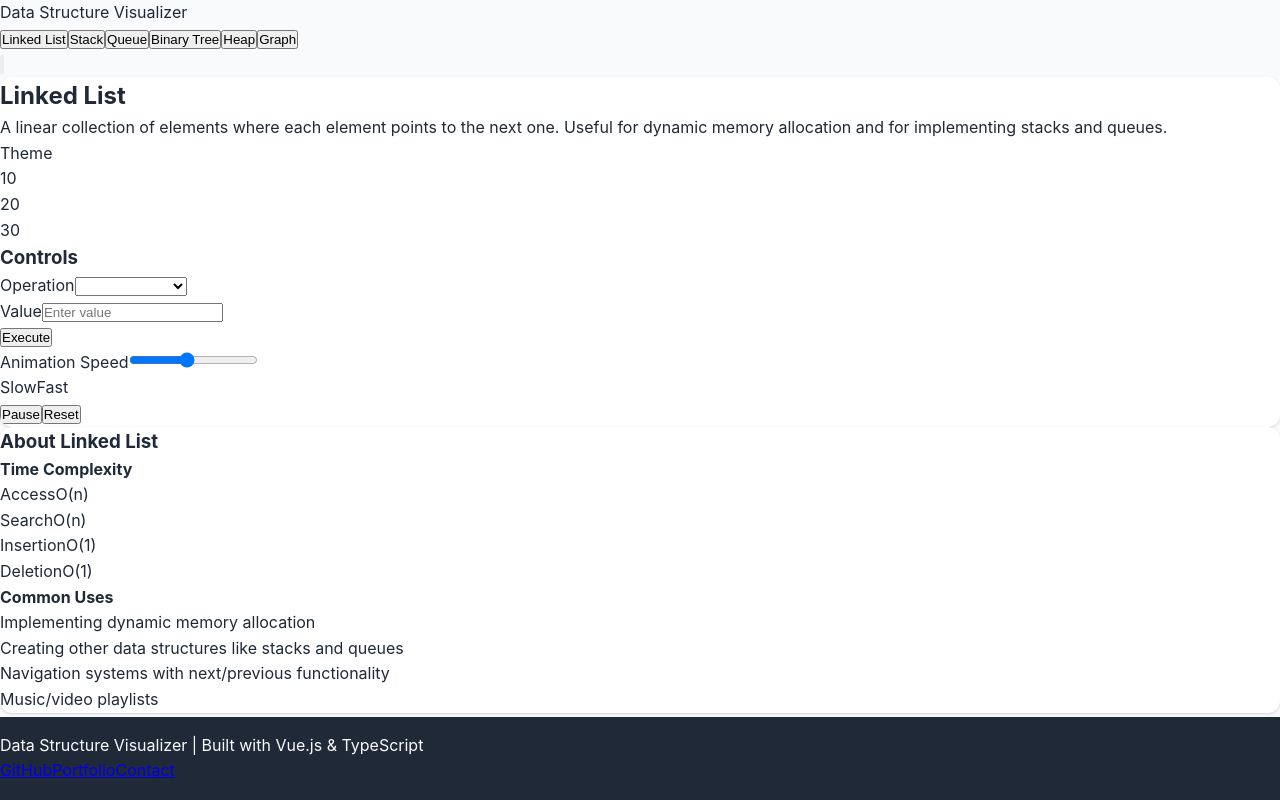
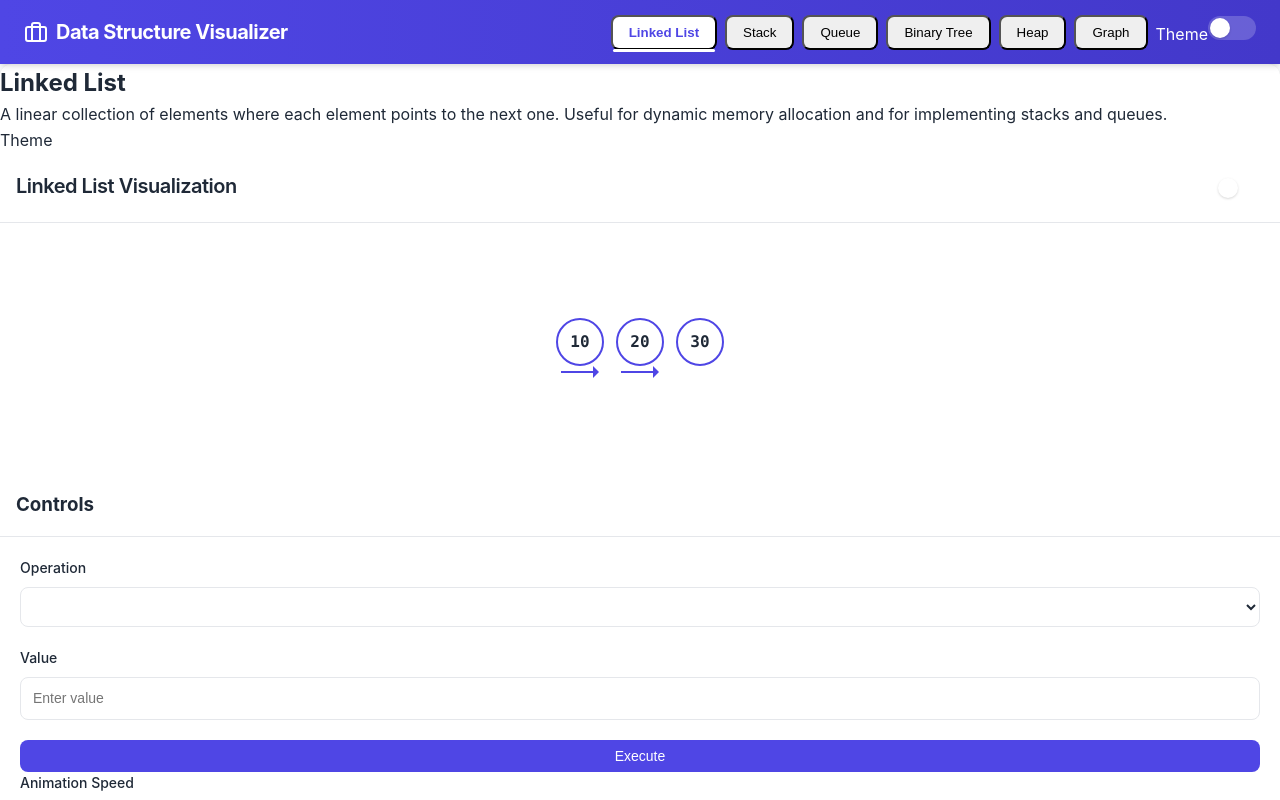
Before and after one commit to f3mi/data-structure-visualizer, a Vue app: page / in a window 1280 px wide. Shown: the top 800 px of the page. Built offline with nearby package versions, Linux system fonts and the light colour scheme.

Commit message:
Enhancing Layout and Component Styling

```diff
--- a/src/components/ControlPanel.vue
+++ b/src/components/ControlPanel.vue
@@ -1,74 +1,102 @@
 <template>
-  <div class="bg-gray-100 rounded-lg p-4">
-    <h3 class="text-lg font-semibold mb-4 text-gray-800">Controls</h3>
+  <div class="control-panel h-full">
+    <div class="control-panel-header">
+      <h3 class="text-lg font-semibold">Controls</h3>
+    </div>
 
+    <div class="control-panel-content">
       <!-- Operation Selector -->
-    <div class="mb-4">
-      <label class="block text-sm font-medium text-gray-700 mb-1">Operation</label>
-      <select v-model="selectedOperation" class="w-full p-2 border rounded">
+      <div class="form-group">
+        <label class="form-label">Operation</label>
+        <select v-model="selectedOperation" class="form-select">
           <option v-for="op in availableOperations" :key="op" :value="op">{{ op }}</option>
         </select>
       </div>
 
       <!-- Value Input -->
-    <div class="mb-4" v-if="operationRequiresValue">
-      <label class="block text-sm font-medium text-gray-700 mb-1">Value</label>
-      <input type="text" v-model="operationValue" class="w-full p-2 border rounded" placeholder="Enter value">
+      <div class="form-group" v-if="operationRequiresValue">
+        <label class="form-label">Value</label>
+        <input type="text" v-model="operationValue" class="form-input" placeholder="Enter value">
       </div>
 
       <!-- Index Input for specific operations -->
-    <div class="mb-4" v-if="operationRequiresIndex">
-      <label class="block text-sm font-medium text-gray-700 mb-1">Index</label>
-      <input type="number" v-model="operationIndex" class="w-full p-2 border rounded" placeholder="Enter index" min="0">
+      <div class="form-group" v-if="operationRequiresIndex">
+        <label class="form-label">Index</label>
+        <input type="number" v-model="operationIndex" class="form-input" placeholder="Enter index" min="0">
       </div>
 
       <!-- Execute Button -->
       <button
         @click="executeOperation"
-      class="w-full bg-indigo-600 text-white py-2 rounded hover:bg-indigo-700 transition-colors mb-6"
+        class="btn btn-primary btn-full mb-6"
       >
         Execute
       </button>
 
       <!-- Animation Controls -->
-    <div class="mb-4">
-      <label class="block text-sm font-medium text-gray-700 mb-1">Animation Speed</label>
-      <input type="range" v-model="speed" min="1" max="10" class="w-full">
-      <div class="flex justify-between text-xs text-gray-500">
+      <div class="form-group">
+        <div class="flex justify-between items-center mb-2">
+          <label class="form-label mb-0">Animation Speed</label>
+          <span class="text-sm font-mono">{{ speed }}/10</span>
+        </div>
+        <input
+          type="range"
+          v-model="speed"
+          min="1"
+          max="10"
+          class="range-slider-input"
+        >
+        <div class="range-slider-labels">
           <span>Slow</span>
           <span>Fast</span>
         </div>
       </div>
 
-    <div class="flex space-x-2">
+      <div class="flex gap-3 mt-4">
         <button
           @click="togglePlayPause"
-        class="flex-1 bg-gray-200 text-gray-800 py-2 px-4 rounded hover:bg-gray-300 transition-colors"
+          class="btn btn-secondary flex-1"
         >
+          <svg xmlns="http://www.w3.org/2000/svg" width="16" height="16" viewBox="0 0 24 24" fill="none" stroke="currentColor" stroke-width="2" stroke-linecap="round" stroke-linejoin="round" class="mr-1">
+            <path v-if="!isPlaying" d="M5 3l14 9-14 9V3z"></path>
+            <path v-else d="M6 4h4v16H6V4zm8 0h4v16h-4V4z"></path>
+          </svg>
           {{ isPlaying ? 'Pause' : 'Play' }}
         </button>
         <button
           @click="reset"
-        class="flex-1 bg-gray-200 text-gray-800 py-2 px-4 rounded hover:bg-gray-300 transition-colors"
+          class="btn btn-secondary flex-1"
         >
+          <svg xmlns="http://www.w3.org/2000/svg" width="16" height="16" viewBox="0 0 24 24" fill="none" stroke="currentColor" stroke-width="2" stroke-linecap="round" stroke-linejoin="round" class="mr-1">
+            <path d="M3 2v6h6"></path>
+            <path d="M3 13a9 9 0 1 0 3-7.7L3 8"></path>
+          </svg>
           Reset
         </button>
+      </div>
+
+      <!-- Operation Log -->
+      <div class="mt-6 p-3 bg-gray-50 border border-gray-100 rounded text-sm" v-if="operationLog">
+        <div class="font-medium mb-1">Last Operation:</div>
+        <div class="text-gray-600">{{ operationLog }}</div>
+      </div>
     </div>
   </div>
 </template>
 
 <script setup lang="ts">
-import { ref, computed, watch } from 'vue'
-import { useDataStructureStore } from '../store'
+import { ref, computed, watch } from 'vue';
+import { useDataStructureStore } from '../store';
 
-const store = useDataStructureStore()
-const activeDataStructure = computed(() => store.activeDataStructure)
-const isPlaying = computed(() => store.isPlaying)
+const store = useDataStructureStore();
+const activeDataStructure = computed(() => store.activeDataStructure);
+const isPlaying = computed(() => store.isPlaying);
+const operationLog = computed(() => store.operationLog);
 
-const selectedOperation = ref('')
-const operationValue = ref('')
-const operationIndex = ref(0)
-const speed = ref(5)
+const selectedOperation = ref('');
+const operationValue = ref('');
+const operationIndex = ref(0);
+const speed = ref(5);
 
 // Operations available for each data structure
 const operationsMap = {
@@ -78,52 +106,52 @@ const operationsMap = {
   'Binary Tree': ['Insert', 'Delete', 'Search', 'In-order Traversal', 'Pre-order Traversal', 'Post-order Traversal'],
   'Heap': ['Insert', 'Extract Min/Max', 'Heapify'],
   'Graph': ['Add Vertex', 'Add Edge', 'Remove Vertex', 'Remove Edge', 'BFS', 'DFS']
-}
+};
 
 const availableOperations = computed(() => {
-  return operationsMap[activeDataStructure.value as keyof typeof operationsMap] || []
-})
+  return operationsMap[activeDataStructure.value as keyof typeof operationsMap] || [];
+});
 
 const operationRequiresValue = computed(() => {
-  const noValueOperations = ['Delete at Head', 'Delete at Tail', 'Pop', 'Dequeue', 'Peek', 'Extract Min/Max', 'In-order Traversal', 'Pre-order Traversal', 'Post-order Traversal', 'BFS', 'DFS']
-  return !noValueOperations.includes(selectedOperation.value)
-})
+  const noValueOperations = ['Delete at Head', 'Delete at Tail', 'Pop', 'Dequeue', 'Peek', 'Extract Min/Max', 'In-order Traversal', 'Pre-order Traversal', 'Post-order Traversal', 'BFS', 'DFS'];
+  return !noValueOperations.includes(selectedOperation.value);
+});
 
 const operationRequiresIndex = computed(() => {
-  return ['Insert at Index', 'Delete at Index'].includes(selectedOperation.value)
-})
+  return ['Insert at Index', 'Delete at Index'].includes(selectedOperation.value);
+});
 
 watch(activeDataStructure, () => {
-  selectedOperation.value = availableOperations.value[0] || ''
-  operationValue.value = ''
-  operationIndex.value = 0
-})
+  selectedOperation.value = availableOperations.value[0] || '';
+  operationValue.value = '';
+  operationIndex.value = 0;
+});
 
 watch(speed, (newSpeed) => {
-  store.setAnimationSpeed(newSpeed)
-})
+  store.setAnimationSpeed(newSpeed);
+});
 
 function executeOperation() {
   store.executeOperation({
     type: selectedOperation.value,
     value: operationValue.value,
     index: operationIndex.value
-  })
+  });
 
   // Clear inputs after operation
   if (operationRequiresValue.value) {
-    operationValue.value = ''
+    operationValue.value = '';
   }
   if (operationRequiresIndex.value) {
-    operationIndex.value = 0
+    operationIndex.value = 0;
   }
 }
 
 function togglePlayPause() {
-  store.togglePlayPause()
+  store.togglePlayPause();
 }
 
 function reset() {
-  store.reset()
+  store.reset();
 }
 </script>
--- a/src/components/Navbar.vue
+++ b/src/components/Navbar.vue
@@ -1,58 +1,71 @@
 <template>
-  <nav class="bg-indigo-600 text-white shadow-md">
-    <div class="container mx-auto px-4 py-3">
-      <div class="flex justify-between items-center">
-        <div class="text-xl font-bold">Data Structure Visualizer</div>
-        <div class="hidden md:flex space-x-4">
+  <nav class="navbar">
+    <div class="container navbar-container">
+      <div class="navbar-brand">
+        <svg xmlns="http://www.w3.org/2000/svg" width="24" height="24" viewBox="0 0 24 24" fill="none" stroke="currentColor" stroke-width="2" stroke-linecap="round" stroke-linejoin="round">
+          <rect x="2" y="7" width="20" height="14" rx="2" ry="2"></rect>
+          <path d="M16 21V5a2 2 0 0 0-2-2h-4a2 2 0 0 0-2 2v16"></path>
+        </svg>
+        <span>Data Structure Visualizer</span>
+      </div>
+
+      <div class="navbar-links">
         <button
           v-for="structure in dataStructures"
           :key="structure"
           @click="selectDataStructure(structure)"
-            :class="[
-              'px-3 py-2 rounded transition-colors',
-              structure === activeDataStructure
-                ? 'bg-white text-indigo-600 font-medium'
-                : 'hover:bg-indigo-500'
-            ]"
+          class="navbar-link"
+          :class="{ 'active': structure === activeDataStructure }"
         >
           {{ structure }}
         </button>
+
+        <div class="flex items-center ml-4">
+          <span class="text-sm mr-2">Theme</span>
+          <div
+            class="theme-toggle"
+            :class="{ 'active': isDarkMode }"
+            @click="toggleDarkMode"
+          ></div>
+        </div>
       </div>
 
       <!-- Mobile menu button -->
-        <div class="md:hidden">
-          <button @click="toggleMobileMenu" class="p-2">
-            <svg xmlns="http://www.w3.org/2000/svg" class="h-6 w-6" fill="none" viewBox="0 0 24 24" stroke="currentColor">
-              <path v-if="!mobileMenuOpen" stroke-linecap="round" stroke-linejoin="round" stroke-width="2" d="M4 6h16M4 12h16M4 18h16" />
-              <path v-else stroke-linecap="round" stroke-linejoin="round" stroke-width="2" d="M6 18L18 6M6 6l12 12" />
+      <button @click="toggleMobileMenu" class="mobile-menu-button">
+        <svg xmlns="http://www.w3.org/2000/svg" width="24" height="24" viewBox="0 0 24 24" fill="none" stroke="currentColor" stroke-width="2" stroke-linecap="round" stroke-linejoin="round">
+          <path v-if="!mobileMenuOpen" d="M3 12h18M3 6h18M3 18h18"></path>
+          <path v-else d="M18 6L6 18M6 6l12 12"></path>
         </svg>
       </button>
     </div>
-      </div>
 
     <!-- Mobile menu -->
-      <div v-if="mobileMenuOpen" class="md:hidden mt-2 pb-2">
+    <div v-if="mobileMenuOpen" class="mobile-menu">
       <button
         v-for="structure in dataStructures"
         :key="structure"
         @click="selectDataStructure(structure); mobileMenuOpen = false"
-          :class="[
-            'block w-full text-left px-3 py-2 rounded my-1 transition-colors',
-            structure === activeDataStructure
-              ? 'bg-white text-indigo-600 font-medium'
-              : 'hover:bg-indigo-500'
-          ]"
+        class="mobile-menu-link"
+        :class="{ 'active': structure === activeDataStructure }"
       >
         {{ structure }}
       </button>
+
+      <div class="flex justify-between items-center p-3 mt-2">
+        <span class="text-sm">Dark Mode</span>
+        <div
+          class="theme-toggle"
+          :class="{ 'active': isDarkMode }"
+          @click="toggleDarkMode"
+        ></div>
       </div>
     </div>
   </nav>
 </template>
 
 <script setup lang="ts">
-import { ref, computed } from 'vue'
-import { useDataStructureStore } from '../store'
+import { ref, computed } from 'vue';
+import { useDataStructureStore } from '../store';
 
 const dataStructures = [
   'Linked List',
@@ -61,17 +74,29 @@ const dataStructures = [
   'Binary Tree',
   'Heap',
   'Graph'
-]
+];
 
-const store = useDataStructureStore()
-const activeDataStructure = computed(() => store.activeDataStructure)
-const mobileMenuOpen = ref(false)
+const store = useDataStructureStore();
+const activeDataStructure = computed(() => store.activeDataStructure);
+const mobileMenuOpen = ref(false);
+const isDarkMode = ref(false);
 
 function selectDataStructure(structure: string) {
-  store.setActiveDataStructure(structure)
+  store.setActiveDataStructure(structure);
 }
 
 function toggleMobileMenu() {
-  mobileMenuOpen.value = !mobileMenuOpen.value
+  mobileMenuOpen.value = !mobileMenuOpen.value;
 }
+
+function toggleDarkMode() {
+  isDarkMode.value = !isDarkMode.value;
+  const event = new CustomEvent('toggle-dark-mode', { detail: isDarkMode.value });
+  window.dispatchEvent(event);
+}
+
+// Listen for dark mode changes from other components
+window.addEventListener('dark-mode-changed', (event: any) => {
+  isDarkMode.value = event.detail;
+});
 </script>
--- a/src/components/dataStructures/LinkedList.vue
+++ b/src/components/dataStructures/LinkedList.vue
@@ -1,42 +1,51 @@
 <template>
-  <div class="flex flex-col items-center">
-    <div v-if="loading" class="text-center py-12">
-      <div class="inline-block animate-spin rounded-full h-8 w-8 border-t-2 border-b-2 border-indigo-600"></div>
-      <p class="mt-2 text-gray-600">{{ loadingMessage }}</p>
+  <div class="visualizer-container">
+    <div class="visualizer-header">
+      <h3 class="card-title">Linked List Visualization</h3>
+      <div class="theme-toggle" :class="{ active: isDarkMode }" @click="toggleDarkMode"></div>
     </div>
 
-    <div v-else>
-      <div class="flex items-center justify-center flex-wrap" v-if="linkedList.length > 0">
+    <div class="visualizer-content">
+      <div class="flex flex-col items-center w-full">
+        <div v-if="loading" class="text-center py-12">
+          <div class="inline-block animate-spin rounded-full h-8 w-8 border-t-2 border-b-2 border-primary"></div>
+          <p class="mt-2 text-muted-foreground">{{ loadingMessage }}</p>
+        </div>
+
+        <div v-else class="w-full">
+          <div class="linked-list-container" v-if="linkedList.length > 0">
             <div
               v-for="(node, index) in linkedList"
               :key="index"
-          class="flex items-center"
+              class="node"
             >
               <div
-            class="flex items-center justify-center w-12 h-12 rounded-full border-2 transition-all duration-300"
-            :class="[
-              node.highlighted ? 'bg-yellow-200 border-yellow-500' : 'bg-white border-indigo-500',
-              node.status === 'inserting' ? 'animate-bounce bg-green-100 border-green-500' : '',
-              node.status === 'deleting' ? 'animate-pulse bg-red-100 border-red-500' : '',
-              node.status === 'searching' ? 'animate-pulse bg-blue-100 border-blue-500' : ''
-            ]"
+                class="node-content"
+                :class="{
+                  'highlighted': node.highlighted,
+                  'inserting': node.status === 'inserting',
+                  'deleting': node.status === 'deleting',
+                  'searching': node.status === 'searching'
+                }"
               >
                 {{ node.value }}
               </div>
 
-          <div v-if="index < linkedList.length - 1" class="flex items-center mx-2">
-            <div class="w-6 h-0.5 bg-indigo-500"></div>
-            <div class="w-0 h-0 border-t-[6px] border-t-transparent border-b-[6px] border-b-transparent border-l-[6px] border-l-indigo-500"></div>
+              <div v-if="index < linkedList.length - 1" class="node-pointer">
+                <div class="pointer-line"></div>
+                <div class="pointer-arrow"></div>
               </div>
             </div>
           </div>
 
-      <div v-else class="text-center py-12 text-gray-500">
+          <div v-else class="text-center py-12 text-muted-foreground">
             Empty linked list. Use the control panel to add nodes.
           </div>
 
-      <div class="mt-6 text-sm text-gray-500" v-if="operationLog">
+          <div class="mt-6 text-sm text-muted-foreground text-center" v-if="operationLog">
             Last operation: {{ operationLog }}
+          </div>
+        </div>
       </div>
     </div>
   </div>
@@ -55,6 +64,13 @@ const animationSpeed = computed(() => store.animationSpeed)
 
 const loading = ref(false)
 const loadingMessage = ref('')
+const isDarkMode = ref(false)
+
+// Toggle dark mode
+function toggleDarkMode() {
+  isDarkMode.value = !isDarkMode.value
+  document.body.classList.toggle('dark-mode', isDarkMode.value)
+}
 
 // Watch for operations and execute animations
 watch(currentOperation, async (operation) => {
@@ -184,6 +200,11 @@ function wait(ms: number) {
 }
 
 onMounted(() => {
+  // Check system preference for dark mode
+  const prefersDarkMode = window.matchMedia('(prefers-color-scheme: dark)').matches
+  isDarkMode.value = prefersDarkMode
+  document.body.classList.toggle('dark-mode', prefersDarkMode)
+
   // Initialize with sample data
   setTimeout(() => {
     if (linkedList.value.length === 0) {
```
Lines whose indentation alone changed are shown as unchanged.
